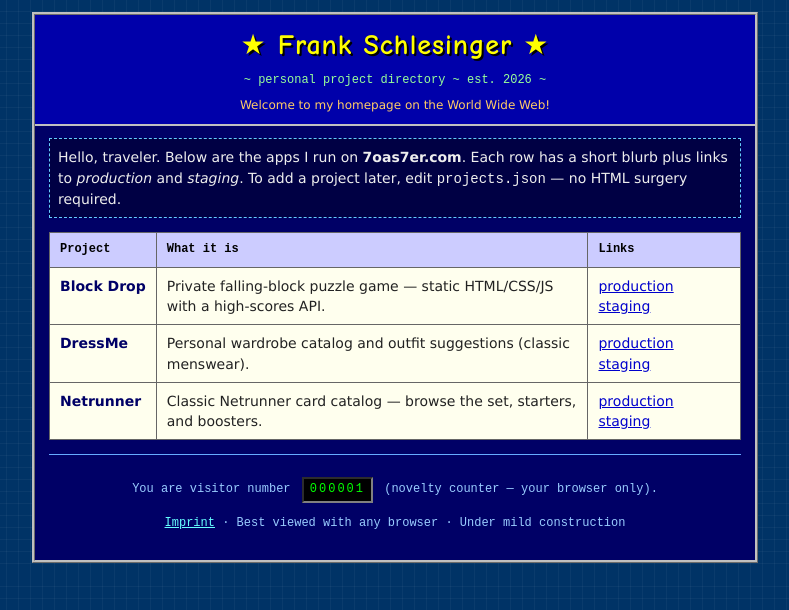
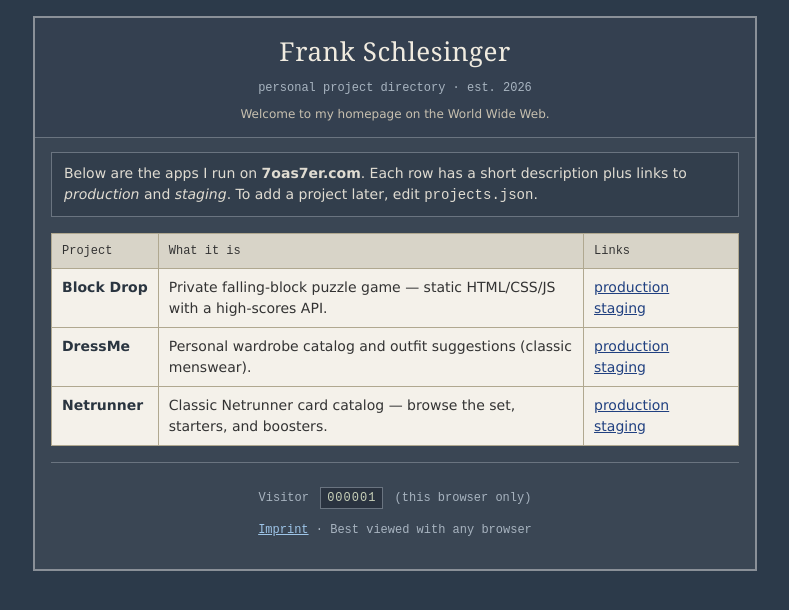
Before and after one commit to 7oas7er/homepage, a plain HTML site: page homepage/index.html in a window 1280 px wide. Shown: the top 610 px of the page, without its empty margins (245-1034 px from the left). Drawn offline with Linux system fonts and the light colour scheme.

Commit message:
Calm listing look; open project links in a new tab.
Soften early-web colors and copy while keeping tables/fonts. Add
target=_blank on staging/production links; bump asset cache-bust.

```diff
--- a/homepage/css/styles.css
+++ b/homepage/css/styles.css
@@ -1,35 +1,21 @@
-/* 1990s personal homepage — tables, web-safe fonts, tiled vibe */
+/* Early-web personal homepage — tables, web-safe fonts, calmer palette */
 
 body {
   margin: 0;
-  padding: 12px;
-  background-color: #003366;
-  background-image: repeating-linear-gradient(
-      0deg,
-      transparent,
-      transparent 11px,
-      rgba(255, 255, 255, 0.04) 11px,
-      rgba(255, 255, 255, 0.04) 12px
-    ),
-    repeating-linear-gradient(
-      90deg,
-      transparent,
-      transparent 11px,
-      rgba(255, 255, 255, 0.04) 11px,
-      rgba(255, 255, 255, 0.04) 12px
-    );
-  color: #ffffcc;
+  padding: 16px 12px;
+  background-color: #2c3a4a;
+  color: #e8e4d9;
   font-family: Verdana, Geneva, Tahoma, sans-serif;
   font-size: 14px;
-  line-height: 1.45;
+  line-height: 1.5;
 }
 
 a {
-  color: #66ffff;
+  color: #9ec5e8;
 }
 
 a:visited {
-  color: #cc99ff;
+  color: #b8a8c8;
 }
 
 a:hover {
@@ -40,125 +26,127 @@ a:hover {
   width: 100%;
   max-width: 720px;
   margin: 0 auto;
-  border: 3px ridge #c0c0c0;
-  background: #000080;
+  border: 2px solid #8a9098;
+  background: #3a4654;
 }
 
 .banner {
-  background: #0000aa;
-  border-bottom: 2px solid #c0c0c0;
-  padding: 10px 14px;
+  background: #344050;
+  border-bottom: 1px solid #6a7480;
+  padding: 14px 16px;
   text-align: center;
 }
 
 .banner h1 {
   margin: 0;
-  font-family: "Comic Sans MS", "Comic Sans", cursive, Geneva, sans-serif;
-  font-size: 28px;
-  color: #ffff00;
-  letter-spacing: 1px;
-  text-shadow: 2px 2px 0 #000000;
+  font-family: Georgia, "Times New Roman", Times, serif;
+  font-size: 26px;
+  font-weight: normal;
+  color: #f0ebe0;
+  letter-spacing: 0.5px;
 }
 
 .banner .tagline {
-  margin: 6px 0 0;
+  margin: 8px 0 0;
   font-family: "Courier New", Courier, monospace;
   font-size: 12px;
-  color: #99ff99;
+  color: #a8b4c0;
 }
 
 .marquee-line {
   margin: 8px 0 0;
   font-size: 12px;
-  color: #ffcc66;
+  color: #c8c0b0;
 }
 
 .content {
-  padding: 12px 14px 16px;
-  background: #000066;
+  padding: 14px 16px 18px;
+  background: #3a4654;
 }
 
 .intro {
-  margin: 0 0 14px;
-  padding: 8px;
-  border: 1px dashed #66ccff;
-  background: #000044;
-  color: #eeeeee;
+  margin: 0 0 16px;
+  padding: 10px 12px;
+  border: 1px solid #6a7480;
+  background: #323e4c;
+  color: #e0dcd2;
 }
 
 .projects {
   width: 100%;
   border-collapse: collapse;
-  background: #ffffee;
-  color: #000000;
+  background: #f4f1ea;
+  color: #1a1a1a;
 }
 
 .projects th,
 .projects td {
-  border: 1px solid #666666;
+  border: 1px solid #b0a890;
   padding: 8px 10px;
   vertical-align: top;
   text-align: left;
 }
 
 .projects th {
-  background: #ccccff;
+  background: #d8d4c8;
   font-family: "Courier New", Courier, monospace;
   font-size: 12px;
+  font-weight: normal;
+  color: #333333;
 }
 
 .projects .name {
   font-weight: bold;
-  color: #000066;
+  color: #2a3540;
   white-space: nowrap;
 }
 
 .projects .desc {
-  color: #222222;
+  color: #333333;
 }
 
 .projects .links a {
-  color: #0000cc;
-  margin-right: 10px;
+  color: #204080;
+  margin-right: 12px;
 }
 
 .projects .links a:visited {
-  color: #660099;
+  color: #5a4070;
 }
 
 .footer {
-  margin-top: 14px;
-  padding-top: 10px;
-  border-top: 1px solid #66aaff;
+  margin-top: 16px;
+  padding-top: 12px;
+  border-top: 1px solid #6a7480;
   font-family: "Courier New", Courier, monospace;
   font-size: 12px;
-  color: #99ccff;
+  color: #a8b4c0;
   text-align: center;
 }
 
 .counter {
   display: inline-block;
   margin: 0 4px;
-  padding: 2px 6px;
-  background: #000000;
-  color: #00ff00;
-  border: 2px inset #808080;
+  padding: 1px 6px;
+  background: #2a3340;
+  color: #c8d0b8;
+  border: 1px solid #6a7480;
   font-family: "Courier New", Courier, monospace;
-  letter-spacing: 2px;
+  letter-spacing: 1px;
 }
 
 .error {
-  color: #ff6666;
+  color: #8a3030;
   font-family: "Courier New", Courier, monospace;
 }
 
 .imprint-body {
-  background: #ffffee;
-  color: #000000;
+  background: #f4f1ea;
+  color: #1a1a1a;
   padding: 12px;
-  border: 1px solid #999999;
+  border: 1px solid #b0a890;
 }
 
 .imprint-body a {
-  color: #0000cc;
+  color: #204080;
 }
--- a/homepage/index.html
+++ b/homepage/index.html
@@ -8,24 +8,22 @@
       name="description"
       content="Frank Schlesinger’s project directory — staging and production links for each app."
     />
-    <link rel="stylesheet" href="css/styles.css?v=1" />
-    <script src="js/app.js?v=1" defer></script>
+    <link rel="stylesheet" href="css/styles.css?v=2" />
+    <script src="js/app.js?v=2" defer></script>
   </head>
   <body>
     <div class="page">
       <div class="banner">
-        <h1>★ Frank Schlesinger ★</h1>
-        <p class="tagline">~ personal project directory ~ est. 2026 ~</p>
-        <p class="marquee-line">
-          Welcome to my homepage on the World Wide Web!
-        </p>
+        <h1>Frank Schlesinger</h1>
+        <p class="tagline">personal project directory · est. 2026</p>
+        <p class="marquee-line">Welcome to my homepage on the World Wide Web.</p>
       </div>
       <div class="content">
         <p class="intro">
-          Hello, traveler. Below are the apps I run on
-          <strong>7oas7er.com</strong>. Each row has a short blurb plus links to
-          <em>production</em> and <em>staging</em>. To add a project later, edit
-          <code>projects.json</code> — no HTML surgery required.
+          Below are the apps I run on <strong>7oas7er.com</strong>. Each row has
+          a short description plus links to <em>production</em> and
+          <em>staging</em>. To add a project later, edit
+          <code>projects.json</code>.
         </p>
 
         <table class="projects" id="projects" aria-live="polite">
@@ -45,15 +43,15 @@
 
         <div class="footer">
           <p>
-            You are visitor number
-            <span class="counter" id="visitor-counter" title="Local novelty counter"
+            Visitor
+            <span class="counter" id="visitor-counter" title="Local counter"
               >000001</span
             >
-            (novelty counter — your browser only).
+            (this browser only)
           </p>
           <p>
-            <a href="imprint.html">Imprint</a> · Best viewed with any browser ·
-            Under mild construction
+            <a href="imprint.html">Imprint</a>
+            · Best viewed with any browser
           </p>
         </div>
       </div>
--- a/homepage/js/app.js
+++ b/homepage/js/app.js
@@ -51,14 +51,14 @@
           links.push(
             '<a href="' +
               escapeHtml(prod) +
-              '" rel="noopener noreferrer">production</a>'
+              '" target="_blank" rel="noopener noreferrer">production</a>'
           );
         }
         if (stg) {
           links.push(
             '<a href="' +
               escapeHtml(stg) +
-              '" rel="noopener noreferrer">staging</a>'
+              '" target="_blank" rel="noopener noreferrer">staging</a>'
           );
         }
         return (
```
Also changed, not shown: homepage/imprint.html (+2 -2 lines), tests/e2e/smoke.spec.mjs (+9 -3 lines), tests/unit/app.test.mjs (+2 -0 lines), .github/workflows/deploy-homepage.yml.
